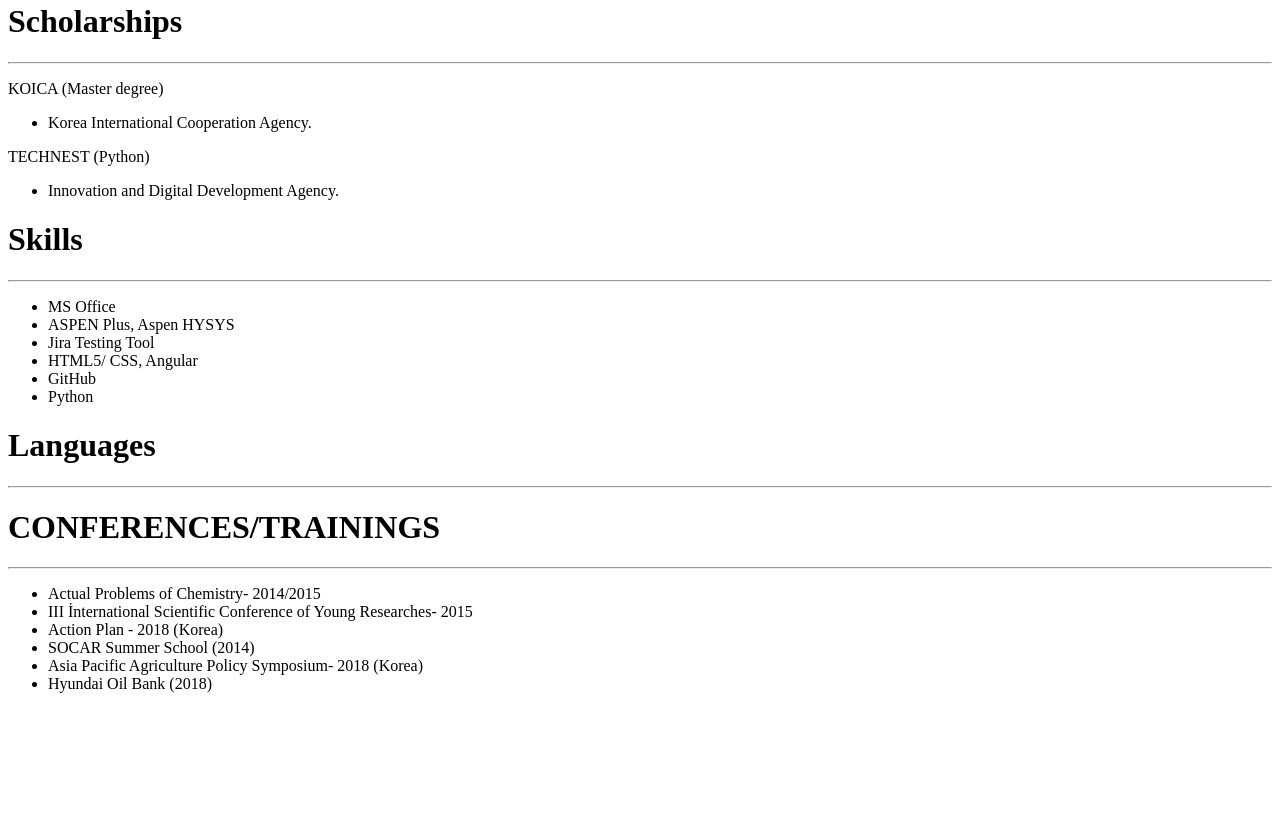
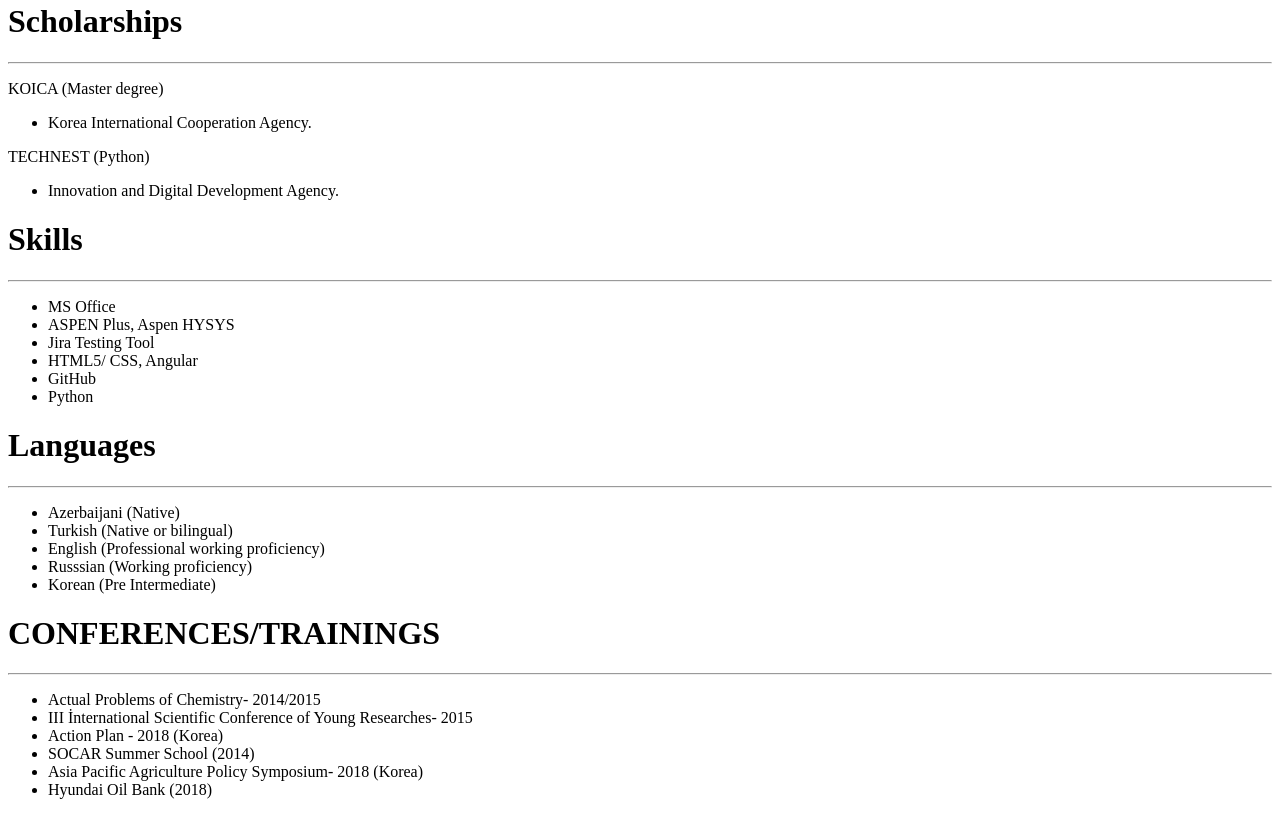
Before and after one commit to Ulkar-Malikova/second_project, a plain HTML site: page index.html in a window 1280 px wide. Shown: the part 1149-1964 px from the top of the page. Before the commit the page ends 1858 px from the top, so only its background shows below. Drawn offline with Linux system fonts and the light colour scheme.

Commit message:
Update index.html
Language Section was Updated

```diff
--- a/index.html
+++ b/index.html
@@ -135,6 +135,23 @@
 
 <h1>Languages</h1>
 <hr>
+    <ul>
+        <li>
+            Azerbaijani (Native)
+        </li>
+        <li>
+            Turkish (Native or bilingual)
+        </li>
+        <li>
+            English (Professional working proficiency)
+        </li>
+        <li>
+            Russsian (Working proficiency)
+        </li>
+        <li>
+            Korean (Pre Intermediate)
+        </li>
+    </ul>
 
 <h1>CONFERENCES/TRAININGS</h1>
 <hr>
```
